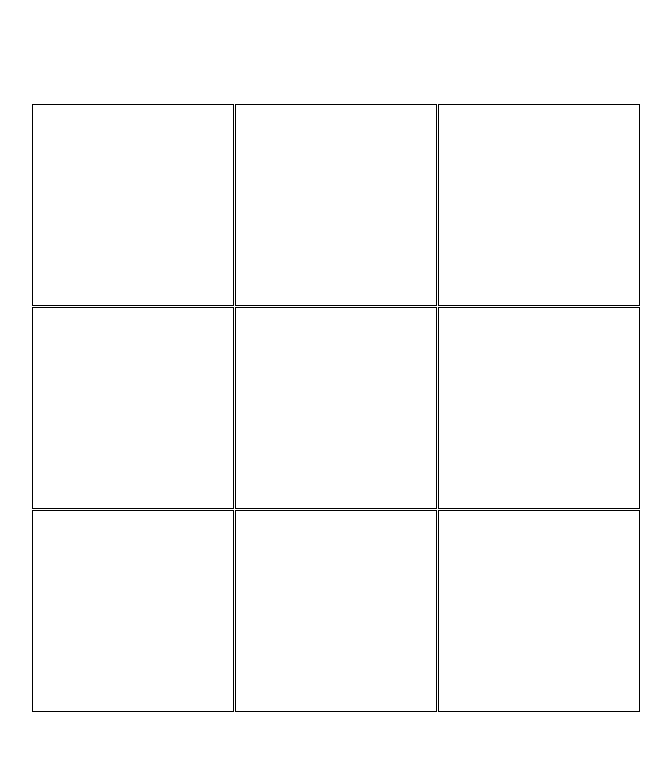
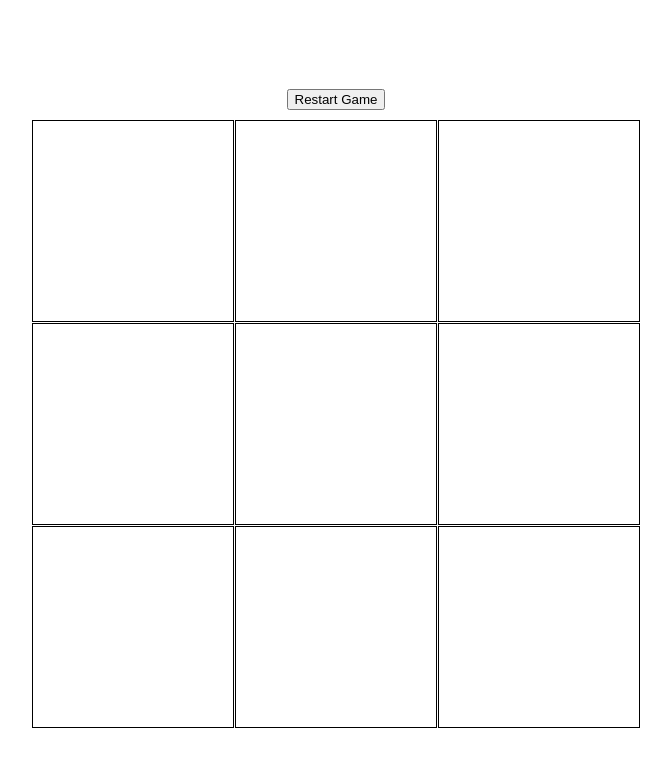
Before and after one commit to demartinom/The-Odin-Project, a plain HTML site: page Tic-Tac-Toe/index.html in a window 1280 px wide. Shown: the whole page, without its empty margins (304-975 px from the left). Drawn offline with Linux system fonts and the light colour scheme.

Commit message:
Add restart buttom

```diff
--- a/Tic-Tac-Toe/index.html
+++ b/Tic-Tac-Toe/index.html
@@ -9,6 +9,8 @@
     <title>Tic-Tac-Toe</title>
   </head>
   <body>
+    <button class="restart" onClick="window.location.reload();"> Restart Game</button>
     <div class="game-board"></div>
+    <div class="game-result"></div>
   </body>
 </html>
--- a/Tic-Tac-Toe/style.css
+++ b/Tic-Tac-Toe/style.css
@@ -1,8 +1,9 @@
-body{
-    display:flex;
-    justify-content: center;
-    align-items: center;
-    height: 100vh;
+body {
+  display: flex;
+  flex-direction: column;
+  justify-content: center;
+  align-items: center;
+  height: 100vh;
 }
 .game-board {
   display: inline-grid;
@@ -20,3 +21,6 @@ body{
   justify-content: center;
   align-items: center;
 }
+.restart {
+  margin-bottom: 10px;
+}
```
